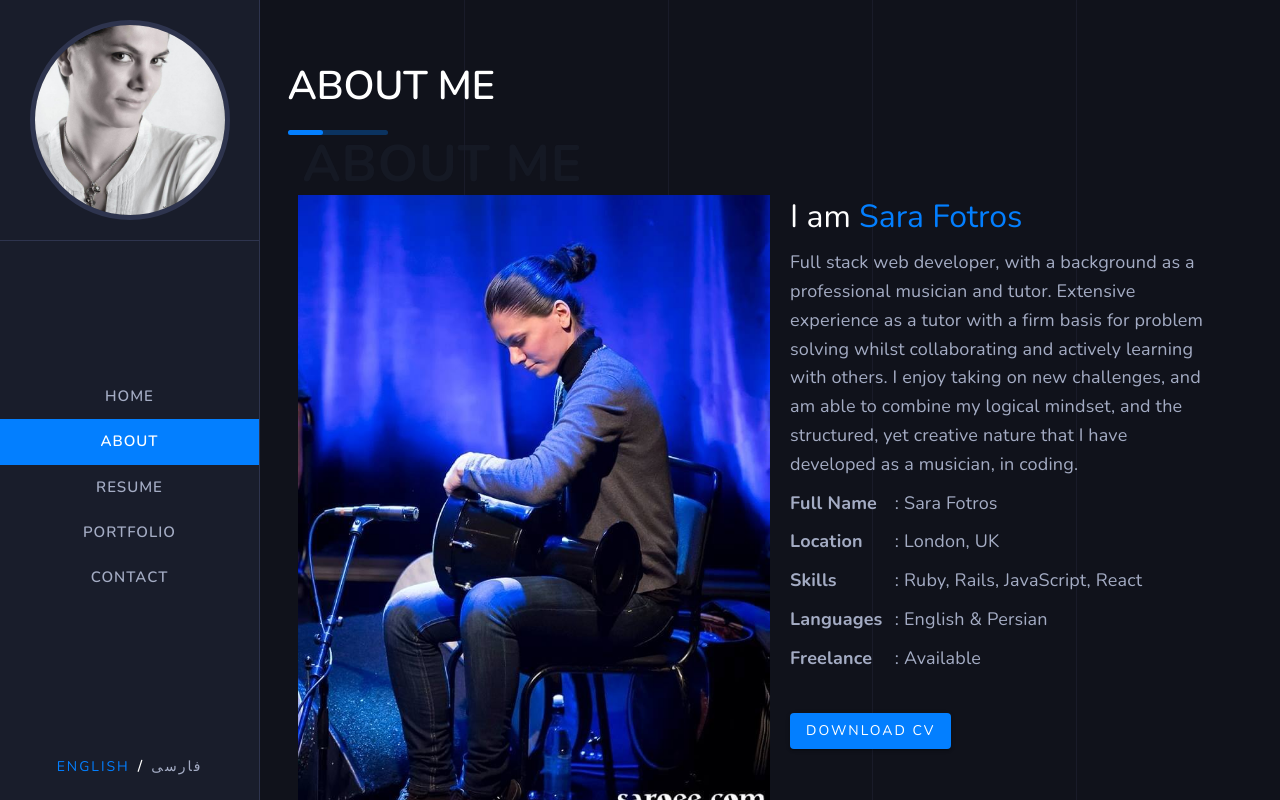
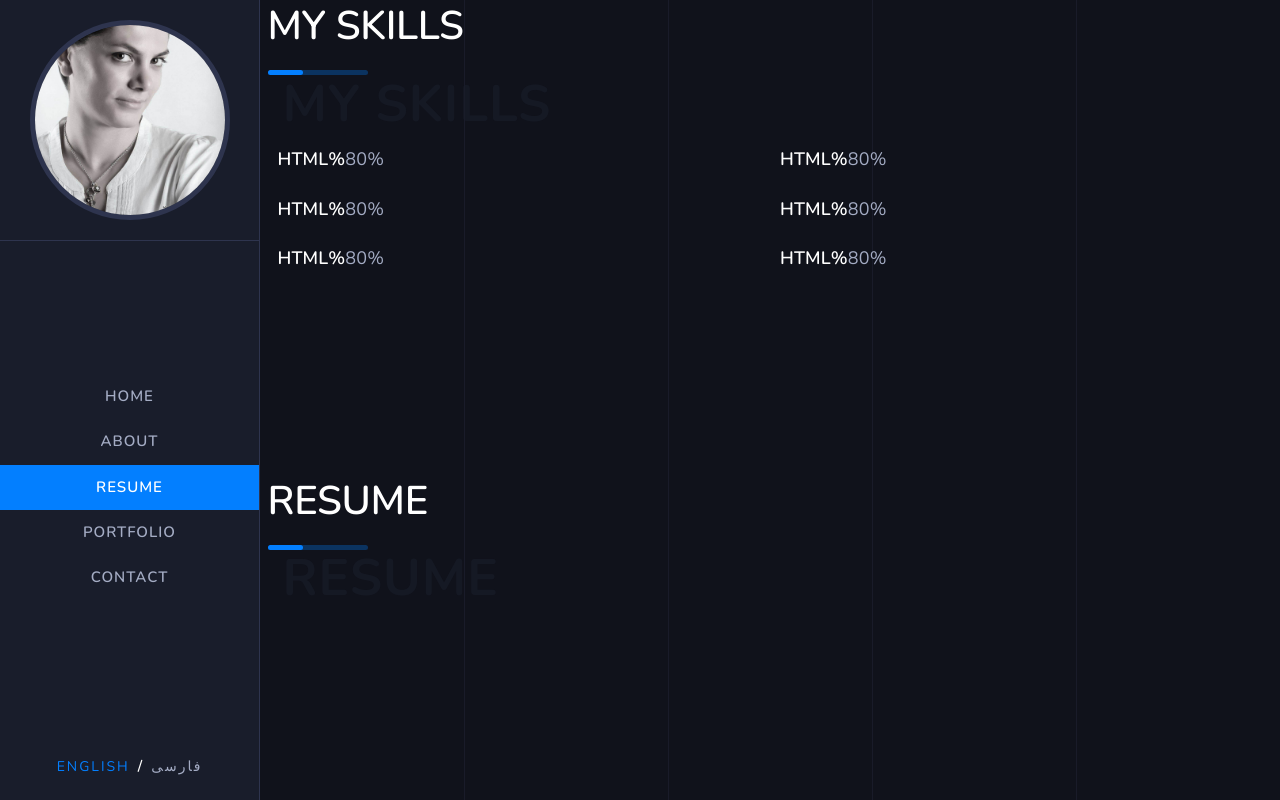
Before and after one commit to sarafotros/personalweb, a React (Create React App) app: page / in a window 1280 px wide. Shown: the top 800 px of the page. Built offline with nearby package versions, Linux system fonts and the light colour scheme; what jss-rtl would draw is missing.

Commit message:
skills progress bar: '

```diff
--- /dev/null
+++ b/src/components/skill.js
@@ -0,0 +1,32 @@
+import React from 'react'
+import { makeStyles } from '@material-ui/core/styles';
+import { Typography } from '@material-ui/core';
+
+
+const useStyles = makeStyles((theme) => ({
+	root: {
+		// minHeight: '100vh',
+		width: '100%',
+		padding: 10,
+		display: 'flex',
+		alignItems: 'flex-start',
+	},
+	progressDiv: {
+		display: 'flex',
+        justifyContent: 'flex-start',
+        alignItems: 'center',
+	},
+}));
+export default function Skill() {
+
+	const classes = useStyles();
+
+    return (
+			<div className={classes.root}>
+				<Typography variant="h6">HTML%</Typography>
+				<div className={classes.progressDiv}>
+					<Typography variant="body1">80%</Typography>
+				</div>
+			</div>
+		);
+}
--- a/src/screens/index.js
+++ b/src/screens/index.js
@@ -93,7 +93,7 @@ function ResponsiveDrawer(props) {
 	const { window } = props;
 	const classes = useStyles();
 	const [mobileOpen, setMobileOpen] = React.useState(false);
-	const [page, setPage] = useState(1)
+	const [page, setPage] = useState(2)
 	const translate = getTranslate();
 	const handleDrawerToggle = () => {
 		setMobileOpen(!mobileOpen);
--- a/src/screens/resumeScreen.js
+++ b/src/screens/resumeScreen.js
@@ -1,5 +1,57 @@
-import React from 'react'
+import React from 'react';
+import { makeStyles } from '@material-ui/core/styles';
+import { getTranslate } from '../localization/index';
+import { Grid } from '@material-ui/core';
+import Title from '../components/title';
+import Skill from '../components/skill'
+
+
+
+const useStyles = makeStyles((theme) => ({
+	root: {
+		minHeight: '100vh',
+	},
+	skillGrid: {
+		paddingTop: 60,
+		paddingRight: 20,
+		paddingLeft: 20,
+		paddingBottom: 20,
+	},
+
+}));
 
 export default function ResumeScreen() {
-    return <div>resumeScreen</div>;
+	const translate = getTranslate();
+	const classes = useStyles();
+	return (
+		<Grid
+			justify="flex-start"
+			alignItems="flex-start"
+			container
+			className={classes.root}
+		>
+			<Grid className={classes.aboutGrid} item container xs={12}>
+				<Title title="MY SKILLS" />
+				<Grid container direction="row" className={classes.mainAbout}>
+					<Grid  item xs={12} md={6}>
+						<Skill />
+						<Skill />
+						<Skill />
+					</Grid>
+					<Grid item xs={12} md={6}>
+						<Skill />
+						<Skill />
+						<Skill />
+					</Grid>
+				</Grid>
+			</Grid>
+
+			<Grid className={classes.aboutGrid} item container xs={12}>
+				<Title title='RESUME' />
+				<Grid container direction="row" className={classes.mainAbout}>
+
+				</Grid>
+			</Grid>
+		</Grid>
+	);
 }
--- a/src/theme/theme.js
+++ b/src/theme/theme.js
@@ -48,6 +48,7 @@ const theme = createMuiTheme({
 			fontSize: getDirection() === 'rtl' ? 16 : 18,
 			lineHeight: '1.857rem',
 			fontFamily: getFont(),
+			color: '#FFF',
 		},
 		subtitle1: {
 			fontWeight: 400,
```
